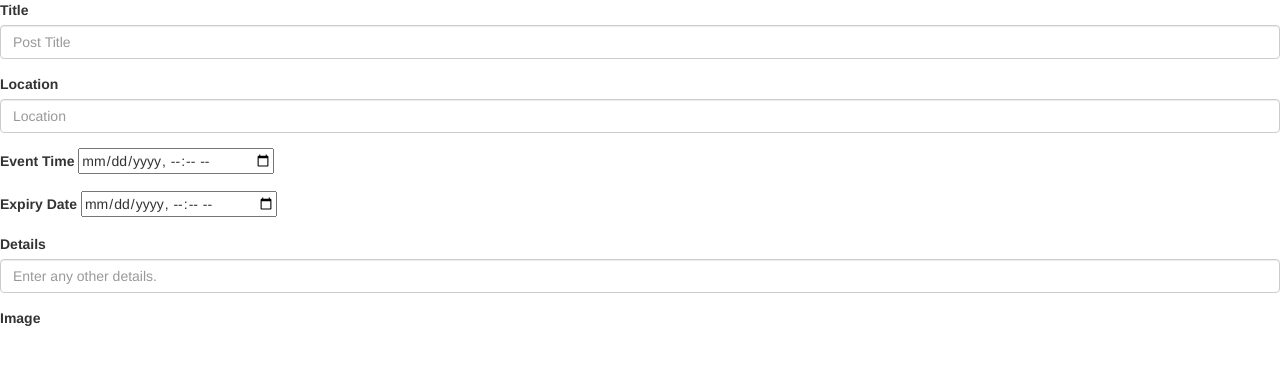
After one commit to ECE444-2023Fall/Blue-Surf, a Flask app: page /postcreation in a window 1280 px wide. The commit adds this page. Shown: the top 365 px of the page. Run offline with Flask 3, Linux system fonts and the light colour scheme; some libraries are stand-ins or nearby versions.

Commit message:
added html input fields for post creation

```diff
--- a/app.py
+++ b/app.py
@@ -13,3 +13,7 @@ def login():
 @app.route('/register', methods=['GET', 'POST'])
 def signup():
     return render_template('register.html')
+
+@app.route('/postcreation', methods=['GET', 'POST'])
+def postcreation():
+    return render_template('postcreation.html')
--- /dev/null
+++ b/templates/postcreation.html
@@ -0,0 +1,49 @@
+{% extends "base.html" %}
+
+{% block title %}Post Creation{% endblock %}
+
+{% block head %}
+    {{ super() }}
+    <link rel="stylesheet" type="text/css" href="../static/postcreation-styles.css">
+    <link href="https://fonts.googleapis.com/css?family=Karla:400,700" rel="stylesheet">
+{% endblock %}
+
+{% block content %}
+    <!--<div class="login-container">
+        <h1>Create a Blue Surf account!</h1>
+        <p class="login-subtext">Create an account to discover UofT activities and accounts.</p>-->
+    <div class="post-input">
+        <form method="post" action="/">
+            <div class="form-group">
+                <label for="title" class="Title-Label">Title</label>
+                <input type="text" id="title" name="title" class="form-control input-boxes" placeholder="Post Title">
+            </div>
+            <div class="form-group">
+                <label for="location" class="Location-Label">Location</label>
+                <input type="text" id="location" name="location" class="form-control input-boxes" placeholder="Location">
+            </div>
+            <div class="form-group">
+                <label for="event-time" class="EventTime-Label">Event Time</label>
+                <input type="datetime-local" id="event-time" name="event-time" class="event-time-time">
+            </div>
+            <div class="form-group">
+                <label for="expiry-date" class="ExpiryDate-Label">Expiry Date</label>
+                <input type="datetime-local" id="expiry-date" name="expiry-time" class="expiry-date-time">
+            </div>
+            <div class="form-group">
+                <label for="details" class="Details-Label">Details</label>
+                <input type="details" id="details" name="details" class="form-control input-boxes" placeholder="Enter any other details. ">
+            </div>
+            <!--<div class="form-group forgot-password-container">
+                <a href="/forgot-password" class="forgot-password">Forgot password?</a>
+            </div>
+            <div class="form-group">
+                <button type="submit" class="btn btn-primary login-btn">Create Account</button>
+            </div>-->
+            <div class="image-upload">
+                <label for="image-upload" class="image-upload">Image</label>
+            </div>
+        </form>
+        <!--<p class="login-subtext">Already have an account? <a href="/login">Login</a></p>-->
+    </div>
+{% endblock %}
--- a/templates/register.html
+++ b/templates/register.html
@@ -1,6 +1,6 @@
 {% extends "base.html" %}
 
-{% block title %}Login{% endblock %}
+{% block title %}Register{% endblock %}
 
 {% block head %}
     {{ super() }}
```
Also changed, not shown: static/postcreation-styles.css (added).
